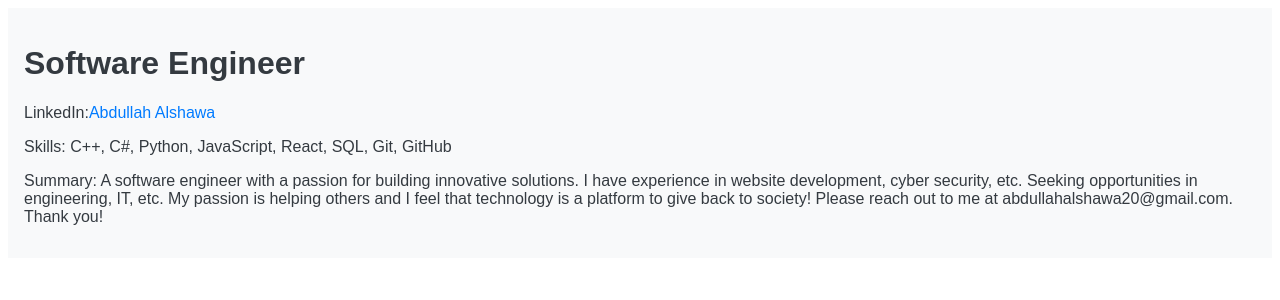
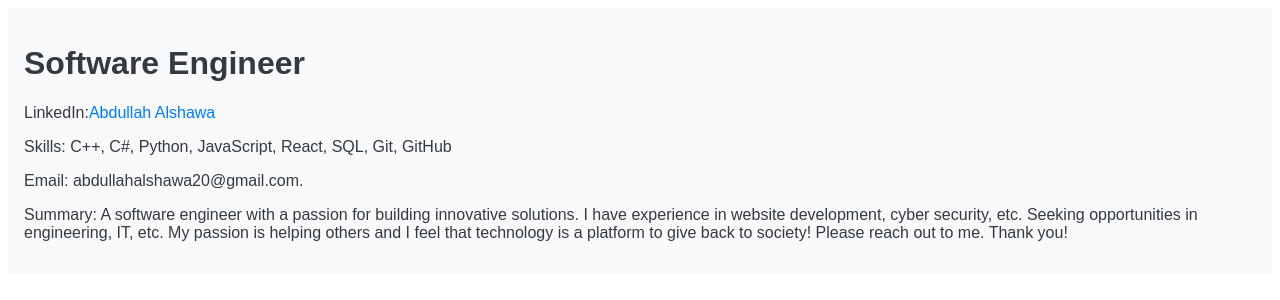
Before and after one commit to aalshawa97/Resume, a React (Vite) app: page / in a window 1280 px wide. Shown: the top 300 px of the page. Built offline with nearby package versions, Linux system fonts and the light colour scheme.

Commit message:
Update App.jsx

```diff
--- a/src/App.jsx
+++ b/src/App.jsx
@@ -43,7 +43,10 @@ export default function App() {
           Skills: C++, C#, Python, JavaScript, React, SQL, Git, GitHub
         </p>
         <p>
-          Summary: A software engineer with a passion for building innovative solutions. I have experience in website development, cyber security, etc. Seeking opportunities in engineering, IT, etc. My passion is helping others and I feel that technology is a platform to give back to society! Please reach out to me at abdullahalshawa20@gmail.com. Thank you!
+          Email: abdullahalshawa20@gmail.com.
+        </p>
+        <p>
+          Summary: A software engineer with a passion for building innovative solutions. I have experience in website development, cyber security, etc. Seeking opportunities in engineering, IT, etc. My passion is helping others and I feel that technology is a platform to give back to society! Please reach out to me. Thank you!
         </p>
       </main>
     </ThemeContext.Provider>
```
